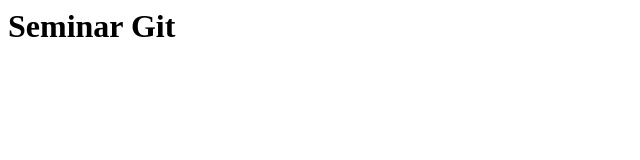
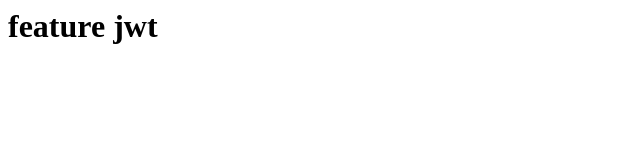
Before and after one commit to sawyer-vu/test-git, a plain HTML site: page index.html in a window 1280 px wide. Shown: the whole page, without its empty margins (0-640 px from the left). Drawn offline with Linux system fonts and the light colour scheme.

Commit message:
feat(pages): jwt

```diff
--- a/index.html
+++ b/index.html
@@ -1 +1 @@
-<h1>Seminar Git</h1>
+<h1>feature jwt</h1>
```
